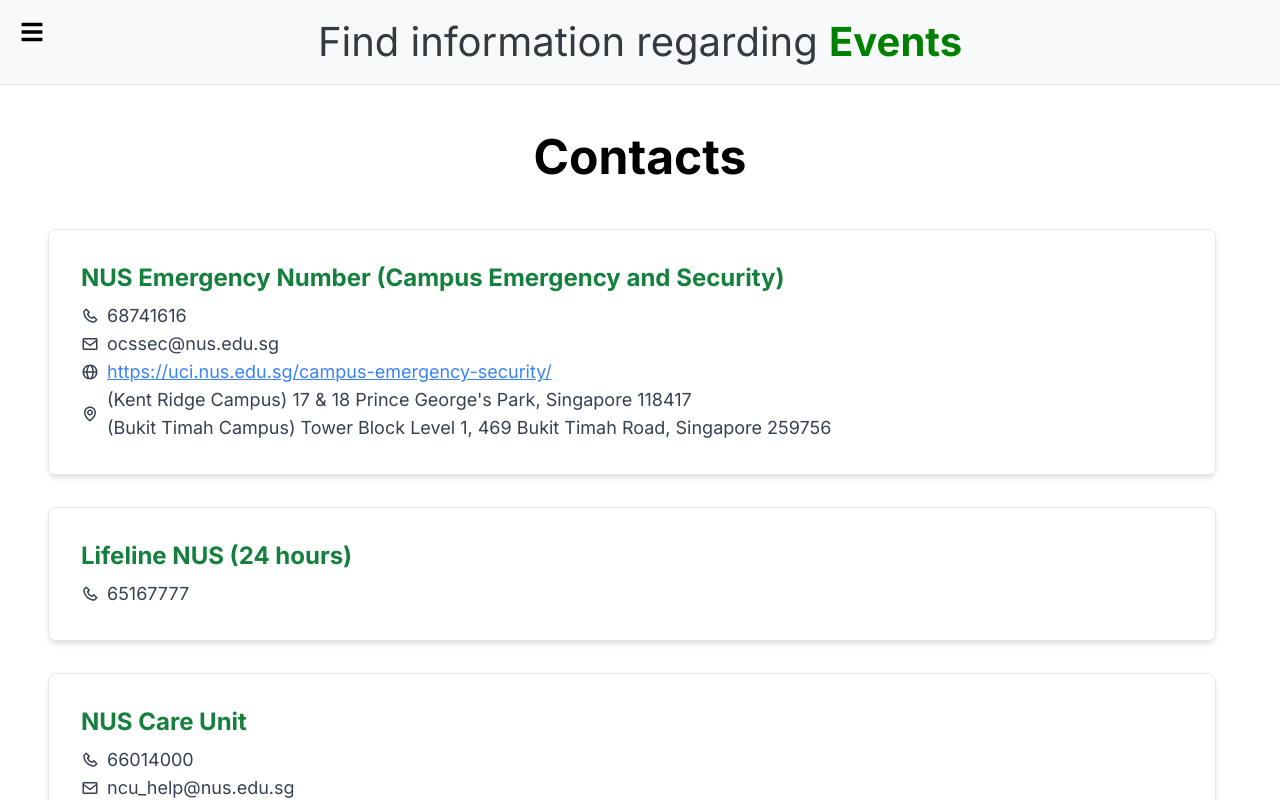
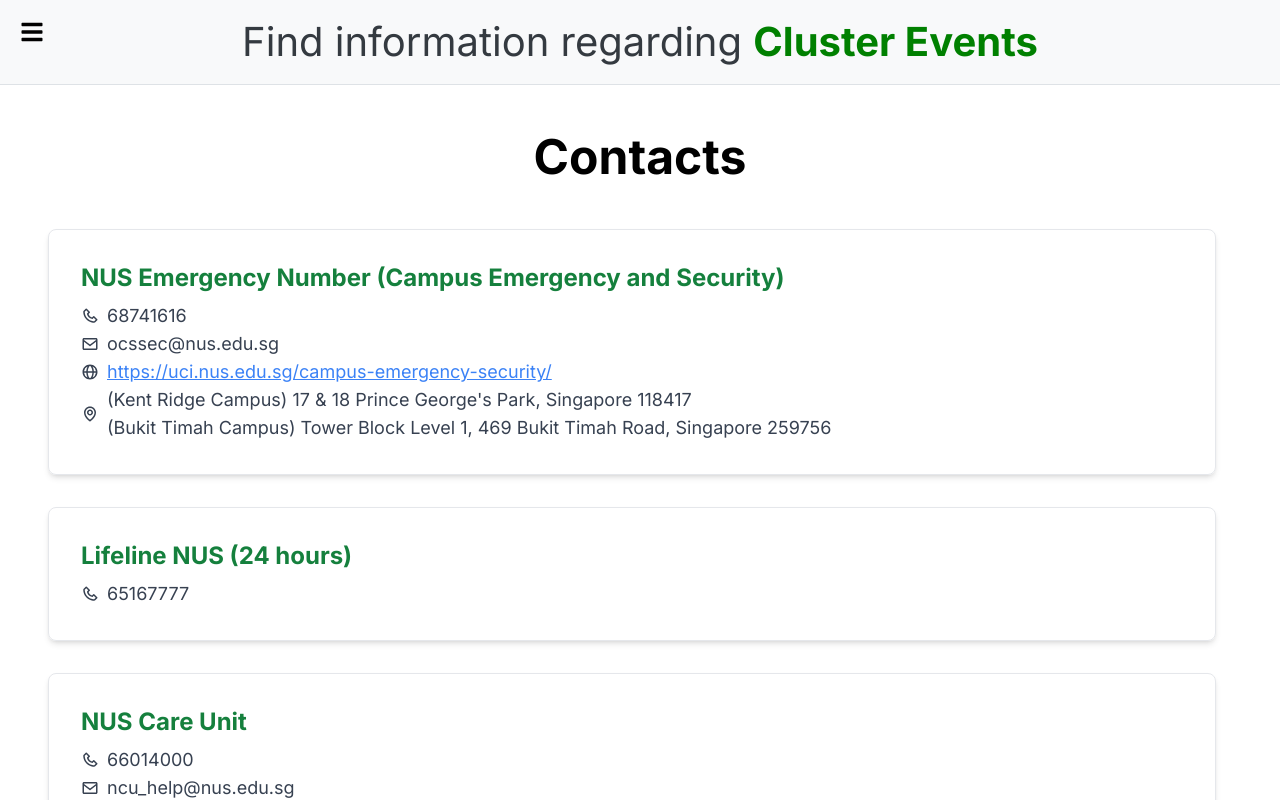
Before and after one commit to jinhanfromNUS/hojinhan-PGPR, a Next.js app: page /contacts in a window 1280 px wide. Shown: the top 800 px of the page. Built offline with nearby package versions, Linux system fonts and the light colour scheme.

Commit message:
Add more changableItems at header

```diff
--- a/src/app/facilities/page.tsx
+++ b/src/app/facilities/page.tsx
@@ -214,7 +214,7 @@
 
     return (
         <div className="p-8 bg-gray-100">
-            <h1 className="text-5xl font-bold mt-4 mb-12 text-center text-green-800">Facilities</h1>
+            <h1 className="text-5xl font-bold mt-4 mb-12 text-center">Facilities</h1>
             {facilities.map((facility, index) => (
                 <div key={index} className="mb-8 mx-4 p-8 border rounded-lg shadow-lg bg-white">
                     <h2 className="text-3xl font-bold text-green-700 mb-4">{facility.facility}</h2>
--- a/src/components/Header.tsx
+++ b/src/components/Header.tsx
@@ -5,7 +5,7 @@
 import { BsInstagram } from 'react-icons/bs';
 
 const Header: React.FC = () => {
-    const changeableItems = ['Feedback Form', 'Events', 'Contacts', 'Laundry', 'Parcel', 'Mail', 'Locations'];
+    const changeableItems = ['Feedback Form', 'Cluster Events', 'Contacts', 'Laundry', 'Parcel', 'Mail', 'Locations', 'Gym', 'Badminton Courts', 'Dance Studio', 'Karaoke', 'Green Corner'];
     const [currentIndex, setCurrentIndex] = useState(0);
 
     useEffect(() => {
```
